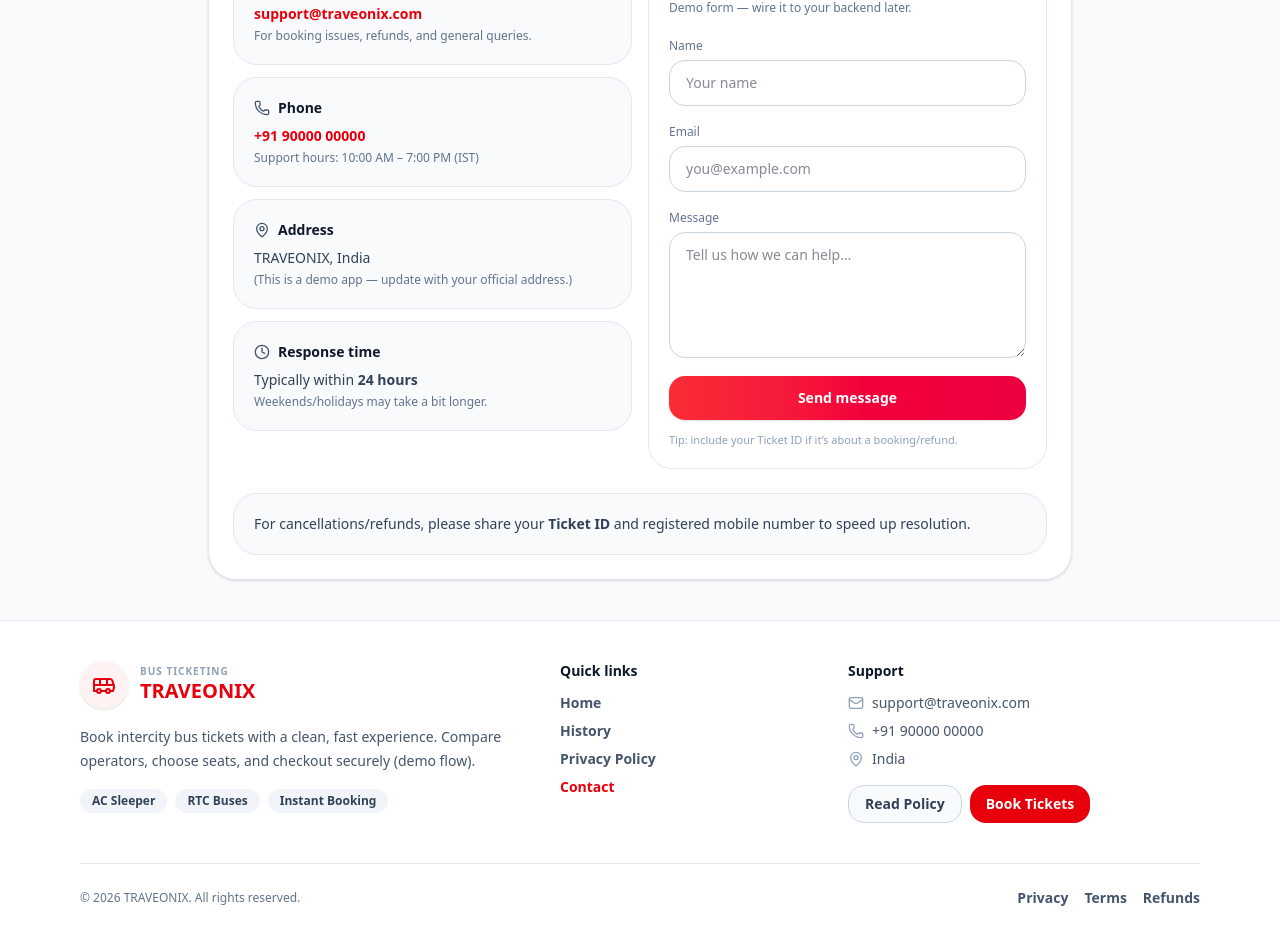
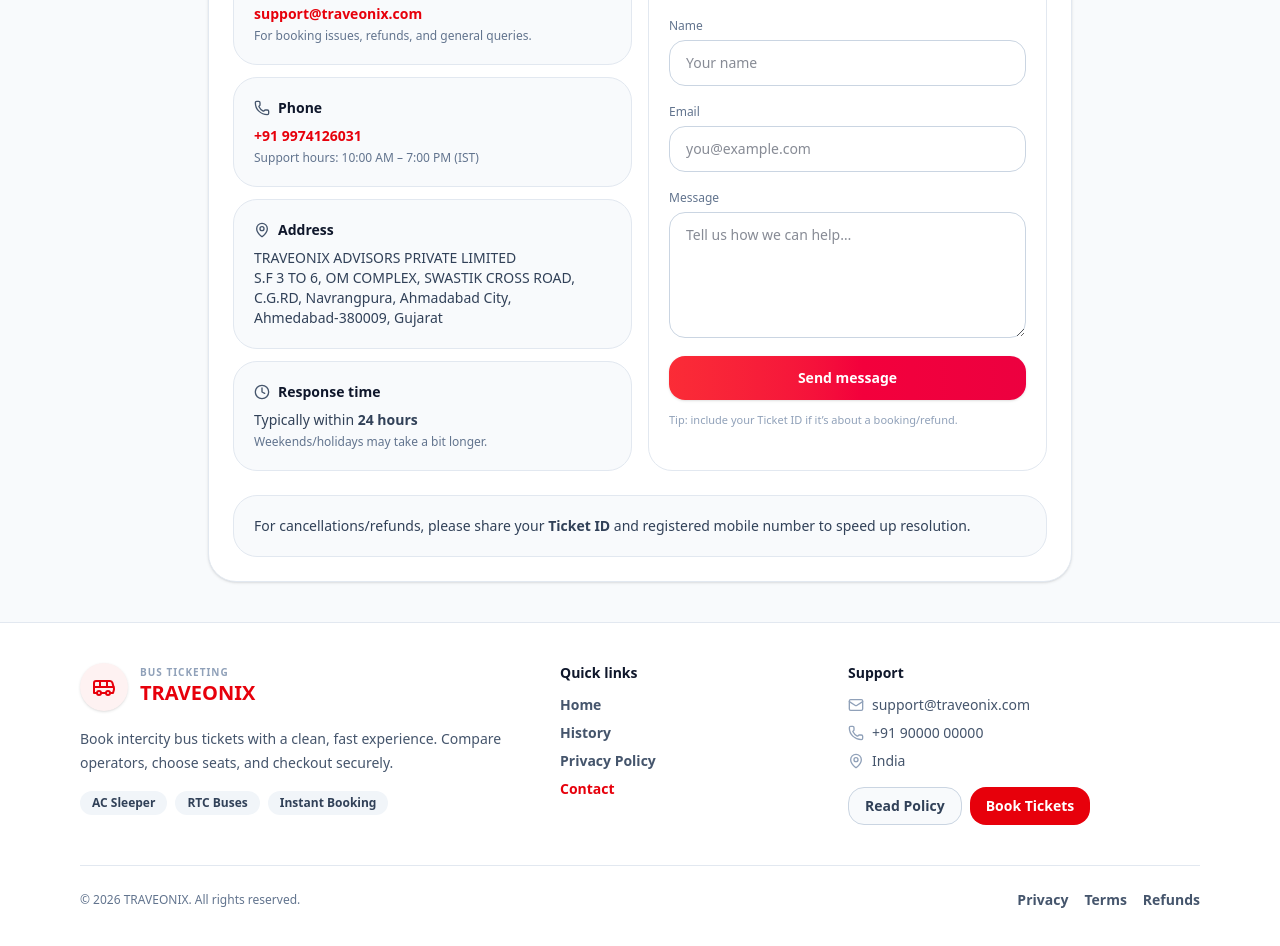
Before and after one commit to bosspay-tech/Traveonix, a React (Vite) app: page /contact in a window 1280 px wide. Shown: the part 280-1226 px from the top of the page. Built offline with nearby package versions, Linux system fonts and the light colour scheme.

Commit message:
added contact info

```diff
--- a/src/components/AppShell.jsx
+++ b/src/components/AppShell.jsx
@@ -109,8 +109,7 @@
 
               <p className="mt-4 text-sm leading-6 text-slate-600 max-w-md">
                 Book intercity bus tickets with a clean, fast experience.
-                Compare operators, choose seats, and checkout securely (demo
-                flow).
+                Compare operators, choose seats, and checkout securely.
               </p>
 
               <div className="mt-4 flex flex-wrap gap-2">
--- a/src/components/Hero.jsx
+++ b/src/components/Hero.jsx
@@ -7,7 +7,7 @@
     animate: { x: "3%", transition: { duration: 3, ease: "easeInOut" } },
   };
   return (
-    <div className="h-[calc(100vh-8ch)] w-full lg:ps-28 md:ps-16 sm:ps-7 ps-4 flex items-center justify-center relative hero">
+    <div className="h-[calc(100vh-8ch)] w-full lg:ps-28 md:ps-16 sm:ps-7 ps-4 flex items-center justify-center relative hero overflow-hidden">
       <div className="flex-1 w-full flex items-stretch justify-between gap-12 pb-10">
         <motion.div
           className="w-[35%] h-auto rounded-md flex justify-center flex-col space-y-14"
--- a/src/pages/Contact.jsx
+++ b/src/pages/Contact.jsx
@@ -20,7 +20,9 @@
           </div>
 
           <div className="text-right">
-            <h1 className="text-2xl font-extrabold text-slate-900">Contact Us</h1>
+            <h1 className="text-2xl font-extrabold text-slate-900">
+              Contact Us
+            </h1>
             <p className="mt-1 text-sm text-slate-500">
               We usually respond within 24 hours.
             </p>
@@ -56,10 +58,10 @@
               </div>
               <div className="mt-2 text-sm text-slate-700">
                 <a
-                  href="tel:+919000000000"
+                  href="tel:+919974126031"
                   className="font-semibold text-red-600 hover:underline"
                 >
-                  +91 90000 00000
+                  +91 9974126031
                 </a>
               </div>
               <div className="mt-1 text-xs text-slate-500">
@@ -73,10 +75,9 @@
                 Address
               </div>
               <div className="mt-2 text-sm text-slate-700">
-                TRAVEONIX, India
-              </div>
-              <div className="mt-1 text-xs text-slate-500">
-                (This is a demo app — update with your official address.)
+                TRAVEONIX ADVISORS PRIVATE LIMITED<br/> S.F 3 TO 6, OM COMPLEX,
+                SWASTIK CROSS ROAD, C.G.RD, Navrangpura, Ahmadabad City,<br/>
+                Ahmedabad-380009, Gujarat
               </div>
             </div>
 
@@ -99,9 +100,6 @@
             <div className="text-sm font-extrabold text-slate-900">
               Send a message
             </div>
-            <p className="mt-1 text-xs text-slate-500">
-              Demo form — wire it to your backend later.
-            </p>
 
             <div className="mt-4 space-y-3">
               <div>
@@ -132,7 +130,7 @@
 
               <button
                 type="button"
-                onClick={() => alert("Demo: message sent!")}
+                onClick={() => alert("Message sent!")}
                 className="w-full rounded-2xl bg-linear-to-r from-red-500 to-rose-600 px-4 py-3 text-sm font-bold text-white shadow-sm hover:opacity-95"
               >
                 Send message
--- a/src/pages/Terms.jsx
+++ b/src/pages/Terms.jsx
@@ -42,8 +42,7 @@
               1) Service Description
             </h2>
             <p className="mt-2">
-              TRAVEONIX helps users search routes and book bus tickets. In demo
-              mode, bookings and history may be simulated.
+              TRAVEONIX helps users search routes and book bus tickets.
             </p>
           </section>
 
```
